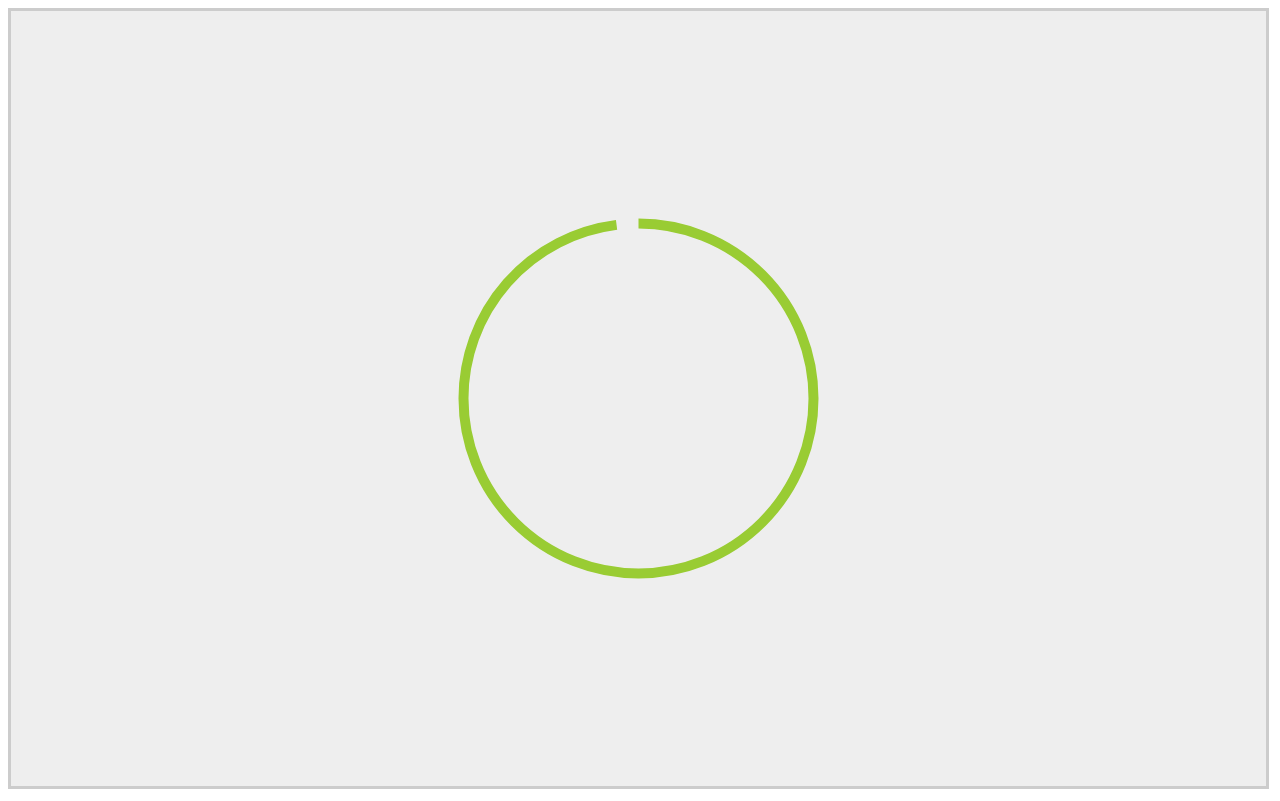
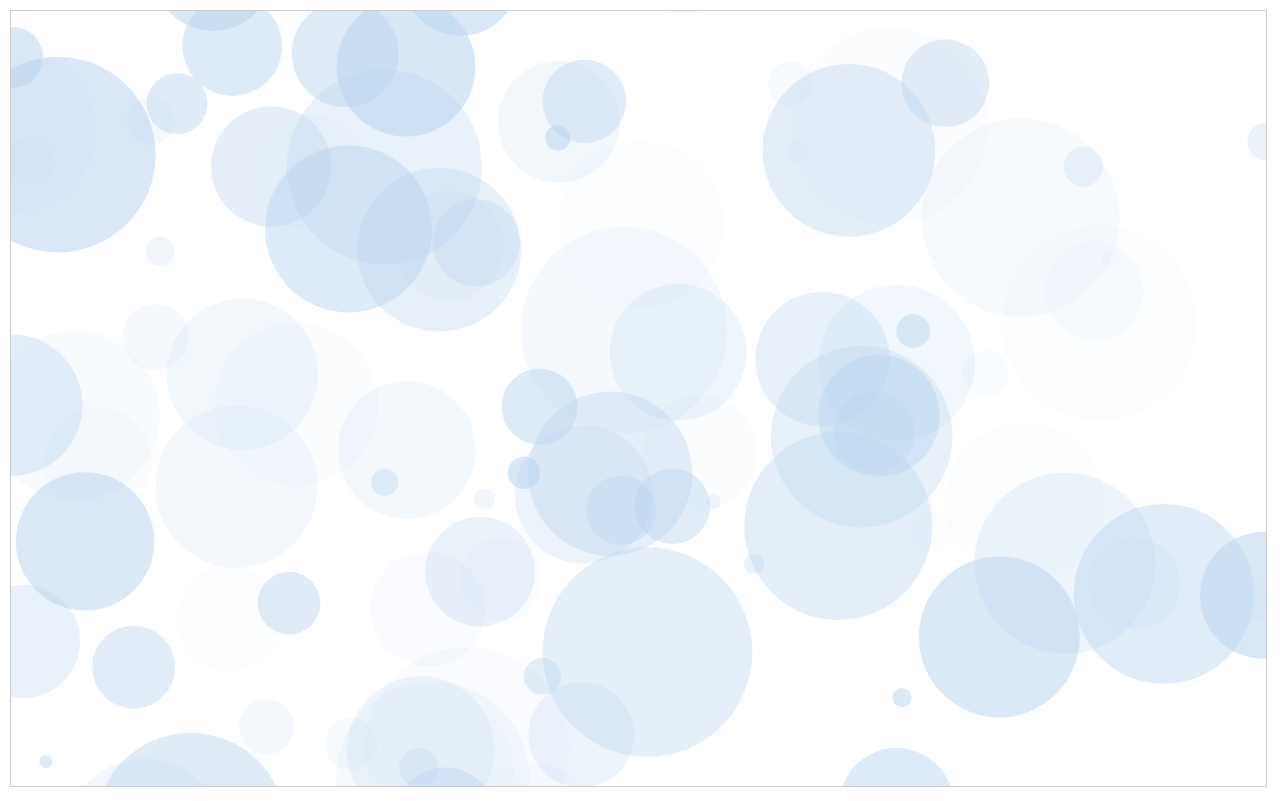
Before and after one commit to anthonybaker/circleanimation2, a plain HTML site: page index.html in a window 1280 px wide. Drawn offline with Linux system fonts and the light colour scheme.

Commit message:
adding project files

```diff
--- a/index.html
+++ b/index.html
@@ -10,7 +10,7 @@
 
 	<body>
 		<div id="container">
-		    <canvas id="canvas" height="stretch" width="*"></canvas>
+		    <canvas id="canvas"></canvas>
 		</div>
 
 		<!-- Non blocking JS script loading -->
--- a/main.css
+++ b/main.css
@@ -1,3 +1,8 @@
+body {
+      margin: 10px;
+      padding: 00px;
+}
+
 canvas {
-	border: 3px #CCC solid;
+	border: 1px #CCC solid;
 }
--- a/main.js
+++ b/main.js
@@ -3,14 +3,8 @@
 var canvas = document.getElementById('canvas');
 var mainContext = canvas.getContext('2d');
 
-// variables for drawing the circle
-var radius = 175;
-var endPercent = 101;
-var curPerc = 0;
-var counterClockwise = false;
-var circ = Math.PI * 2;
-var quart = Math.PI / 2;
-var tail = 0;
+// collection of circles
+var circles = [];
 
 
 var requestAnimationFrame = window.requestAnimationFrame ||
@@ -18,39 +12,71 @@ var requestAnimationFrame = window.requestAnimationFrame ||
                             window.webkitRequestAnimationFrame ||
                             window.msRequestAnimationFrame;
 
+// function to create a circle
+function Circle(radius, speed, width, xPos, yPos) {
+    this.radius = radius;
+    this.speed = speed;
+    this.width = width;
+    this.xPos = xPos;
+    this.yPos = yPos;
+    this.opacity = 0.05 + Math.random() * 0.5;
+
+    this.counter = 0;
+
+    var signHelper = Math.floor(Math.random() * 2);
+
+    if (signHelper == 1) {
+        this.sign = -1;
+    } else {
+        this.sign = 1;
+    }
+}
+
+// Function to update the circle
+Circle.prototype.update = function() {
+
+      this.counter += this.sign * this.speed;
+
+      mainContext.beginPath();
+
+      mainContext.arc(this.xPos + Math.cos(this.counter / 100) * this.radius,
+        this.yPos + Math.sin(this.counter / 100) * this.radius,
+        this.width,
+        0,
+        Math.PI * 2,
+        false);
+
+      mainContext.closePath();
+
+      mainContext.fillStyle = 'rgba(185, 211, 238,' + this.opacity + ')';
+      mainContext.fill();
+    };
+
 // Function to draw
-function drawCircle() {
-
-    // clear all contents of the canvas
+function draw() {
     mainContext.clearRect(0, 0, canvas.width, canvas.height);
 
-    // color in the background
-    mainContext.fillStyle = "#EEEEEE";
-    mainContext.fillRect(0, 0, canvas.width, canvas.height);
-
-    // circle style
-    mainContext.lineWidth = 10;
-    mainContext.strokeStyle = '#99CC33';
-
-    // draw the circle
-    mainContext.beginPath();
-
-    mainContext.arc(canvas.width/2, canvas.height/2, radius, -(quart) + tail, ((circ) * (curPerc / 100)) - quart, false);
-    mainContext.stroke();
-
-    // tail can be used to remove trailing path and do cool spinning animations
-    //tail += 0.01;
-    if(curPerc < 100){
-        curPerc++;
-    } else{
-        curPerc = 0;
+    for (var i = 0; i < circles.length; i++) {
+        var myCircle = circles[i];
+        myCircle.update();
     }
 
-    //mainContext.closePath();
+    requestAnimationFrame(draw);
+}
 
-    // call drawCircle every time Browser redraws (around 60 times per second)
-    requestAnimationFrame(drawCircle);
+function drawCircles() {
 
+    for (var i = 0; i < 100; i++) {
+
+        var randomX = Math.round(Math.random() * canvas.width);
+        var randomY = Math.round(Math.random() * canvas.height);
+        var speed = 0.2 + Math.random() * 3;
+        var size = 5 + Math.random() * 100;
+
+        var circle = new Circle(100, speed, size, randomX, randomY);
+            circles.push(circle);
+    }
+    draw();
 }
 
 
@@ -66,6 +92,6 @@ function resizeCanvas() {
      * you resize the browser window and the canvas goes will be cleared.
      */
 
-    drawCircle();
+    drawCircles();
 }
 resizeCanvas();
```
Also changed, not shown: 1 other file.
